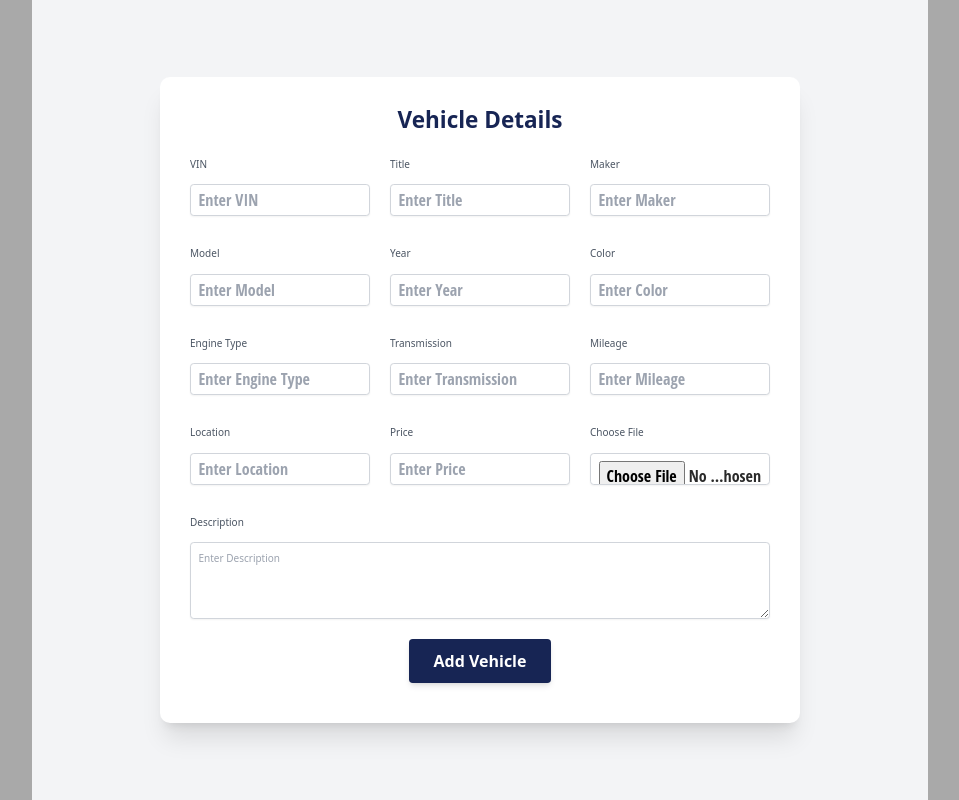
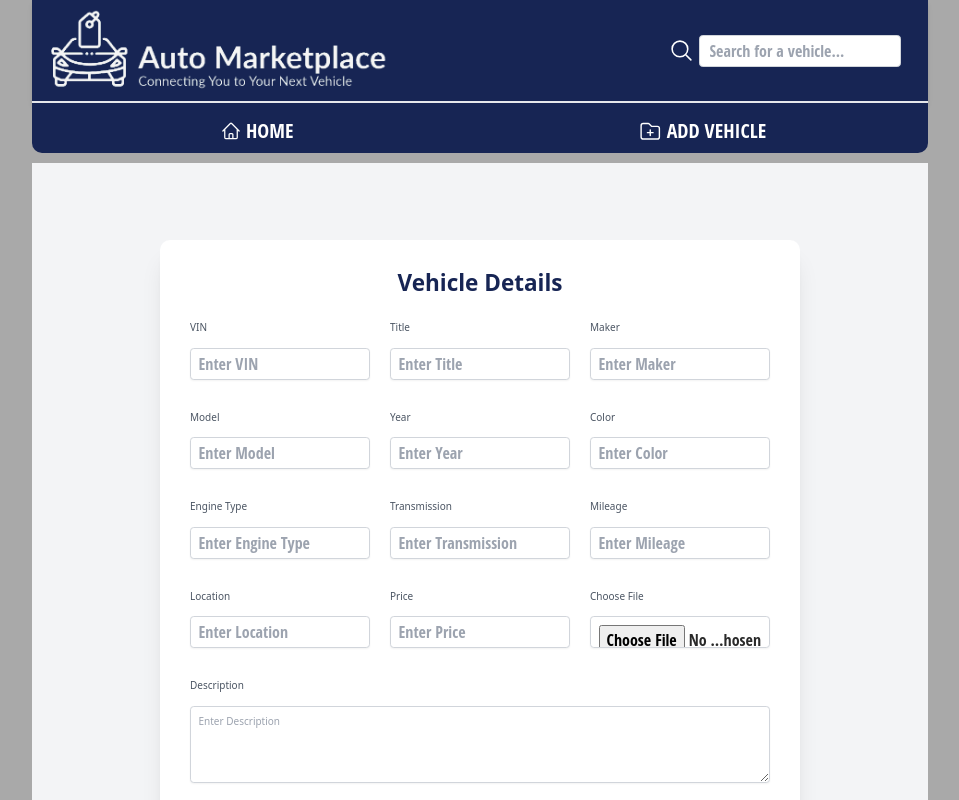
Before and after one commit to EltonHOEvangelista/3380-BidProject, a React (Vite) app: page /addvehicle in a window 1280 px wide. Shown: the top 800 px of the page, without its empty margins (160-1119 px from the left). Built offline with nearby package versions, Linux system fonts and the light colour scheme.

Commit message:
added header to addvehicle.jsx

```diff
--- a/src/components/AddVehicle.jsx
+++ b/src/components/AddVehicle.jsx
@@ -1,6 +1,7 @@
 //AddVehicle.jsx
 import React, { useState } from 'react';
 import axios from 'axios';
+import Header from './Header';
 
 const AddVehicle = () => {
 
@@ -74,7 +75,9 @@ const AddVehicle = () => {
   };
 
   return (
-    <div class="flex justify-center items-center min-h-screen bg-gray-100 p-6">
+    <>
+      <Header />
+      <div class="flex justify-center items-center min-h-screen bg-gray-100 p-6">
       <div class="bg-white shadow-xl rounded-2xl p-12 w-full max-w-5xl">
         <h2 class="text-4xl font-bold text-blue-950 mb-10 text-center">Vehicle Details</h2>
         <form class="grid grid-cols-1 md:grid-cols-2 lg:grid-cols-3 gap-8">
@@ -233,6 +236,8 @@ const AddVehicle = () => {
         </form>
       </div>
     </div>
+    </>
+
   );
 };
 
```
